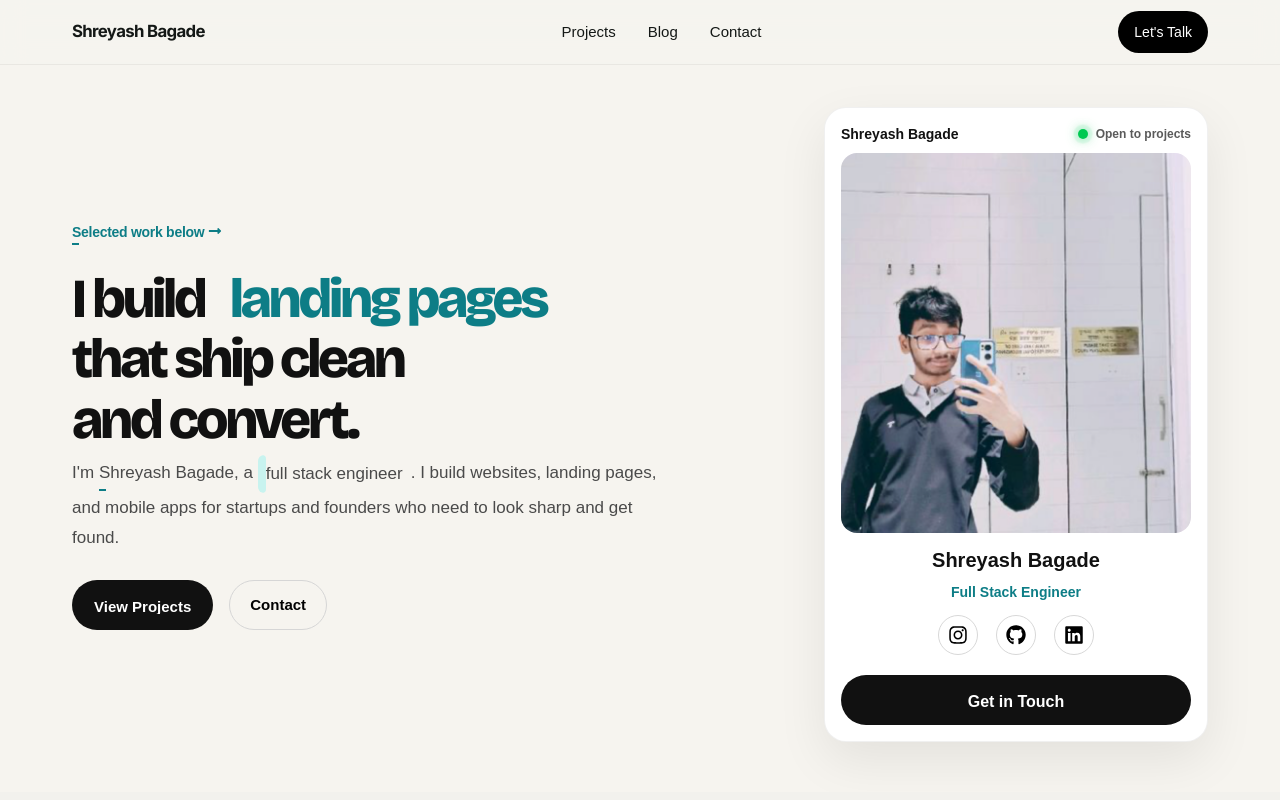
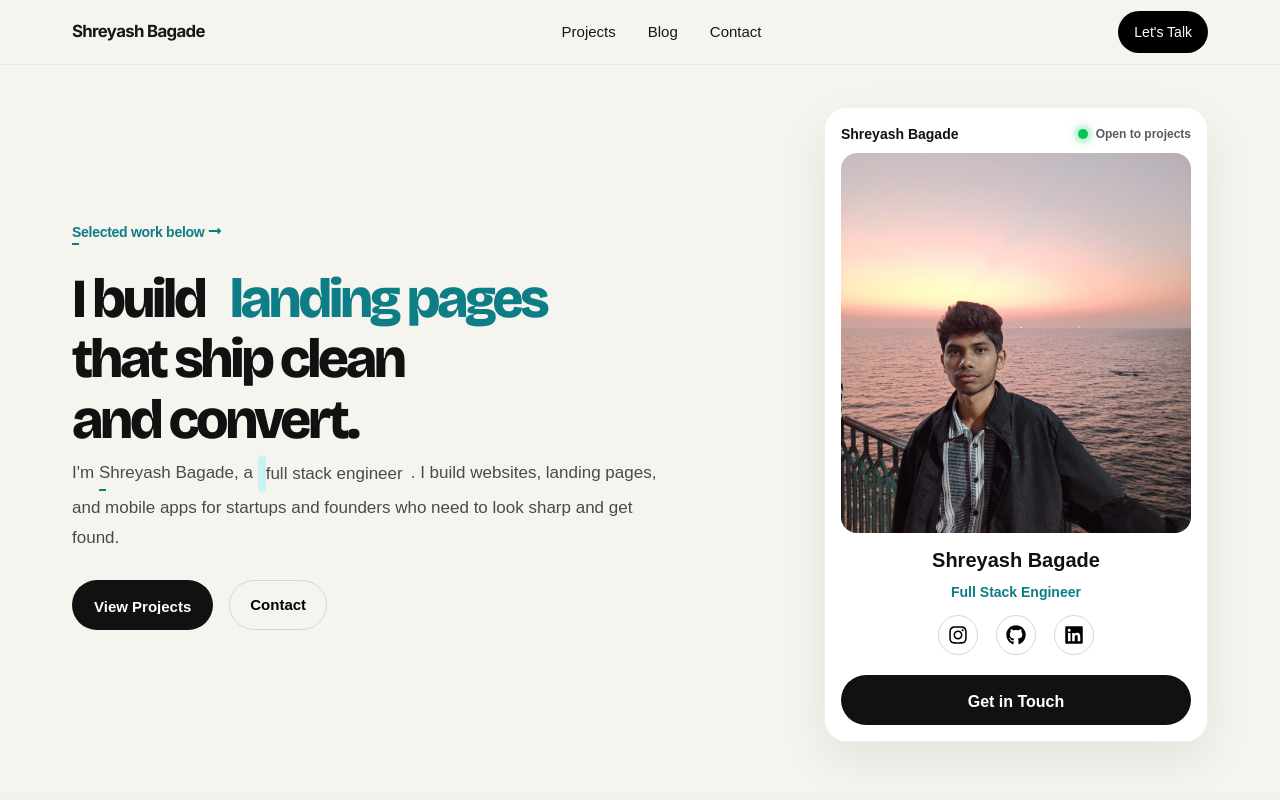
Before and after one commit to ShreyashBRN/ShreyashX, a Next.js app: page / in a window 1280 px wide. Shown: the top 800 px of the page. Built offline with nearby package versions, Linux system fonts and the light colour scheme.

Commit message:
feat: added profile picture of myself :)

```diff
--- a/components/Hero.tsx
+++ b/components/Hero.tsx
@@ -151,7 +151,8 @@ export default function Hero() {
             <div className="relative mt-2 lg:mt-2 w-full h-[300px] lg:h-[380px] overflow-hidden rounded-[16px]">
 
   <Image
-    src="/image.png"
+    // src="/image.png"
+    src="/img2portfolio.jpeg"
     alt="Shreyash Bagade"
     width={500}
     height={700}
```
Also changed, not shown: public/img1portfolio.jpeg (added), public/img2portfolio.jpeg (added).
